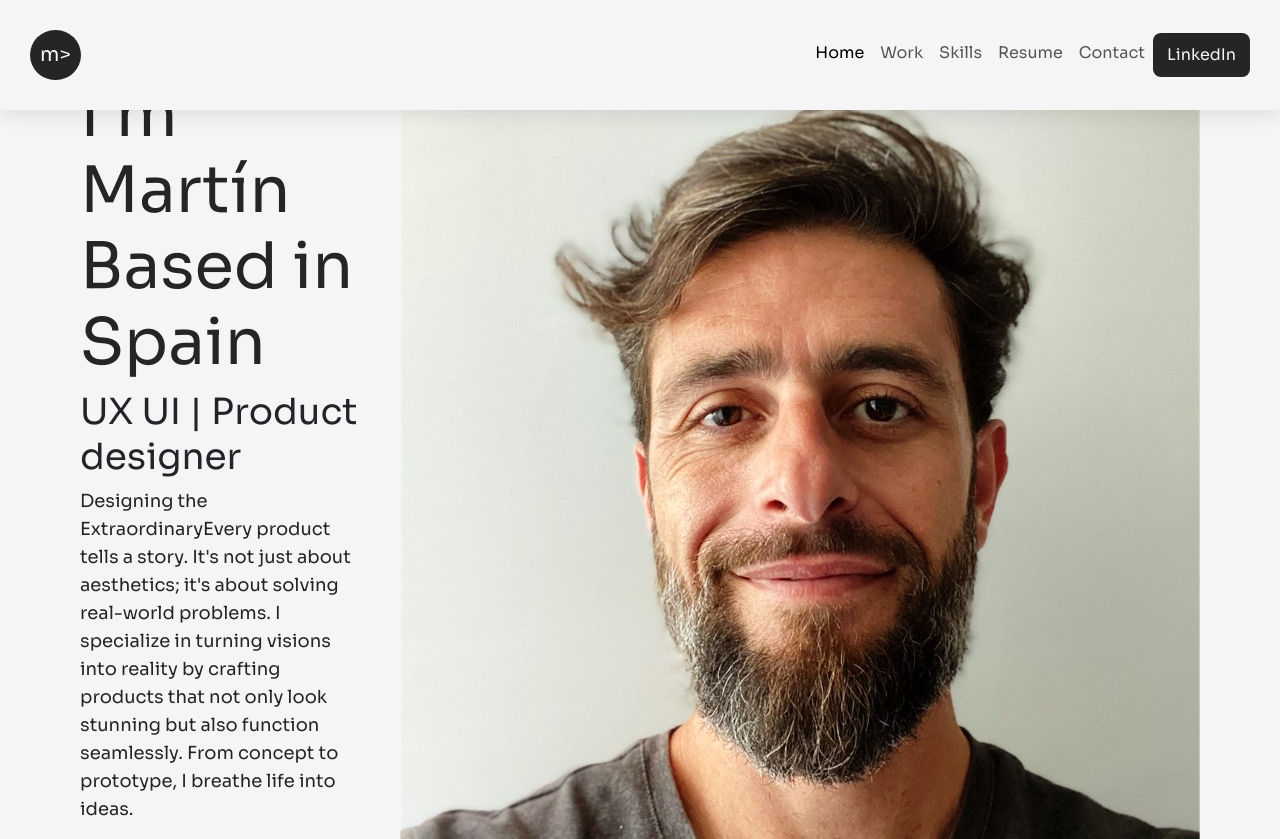
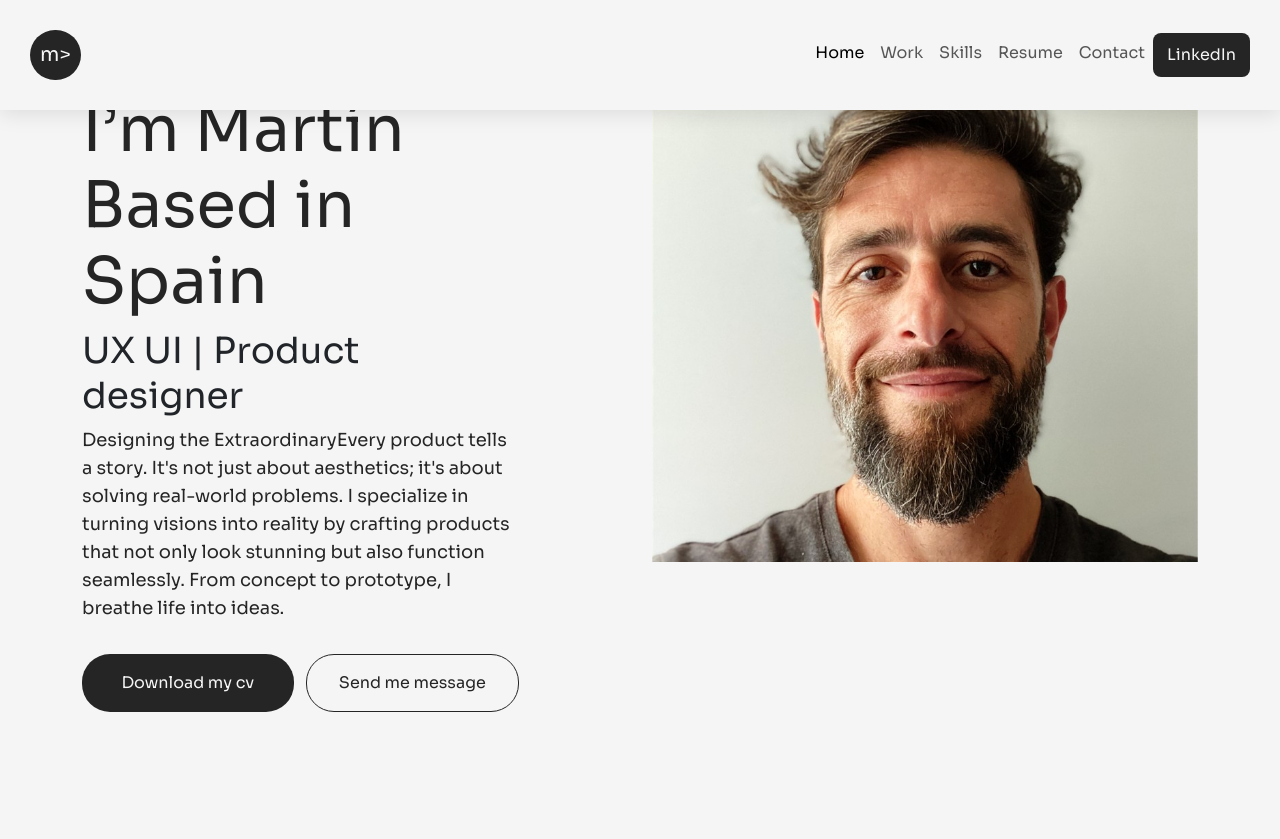
Before and after one commit to Martingd1985/mi_web, a plain HTML site: page index.html in a window 1280 px wide. Shown: the top 839 px of the page. Drawn offline with nearby package versions, Linux system fonts and the light colour scheme.

Commit message:
arreglo hero html con img-fluid

```diff
--- a/index.html
+++ b/index.html
@@ -14,7 +14,6 @@
     <link rel="stylesheet" href="/css/style.css">
     <link rel="shortcut icon" href="img/favicon-martindalessandro.svg">
     <link href='https://unpkg.com/boxicons@2.1.4/css/boxicons.min.css'rel='stylesheet'>
-
 </head>
 <body>
     <!--este es el menu-->
@@ -27,7 +26,7 @@
           <div class="collapse navbar-collapse justify-content-end" id="navbarNav">
             <ul class="navbar-nav">
               <li class="nav-item">
-                <a class="nav-link active" aria-current="page" href="index.html">Home</a>
+                <a class="nav-link active" aria-current="page" href="/index.html">Home</a>
               </li>
               <li class="nav-item">
                 <a class="nav-link" href="/pages/work.html">Work</a>
@@ -50,20 +49,23 @@
       </nav>
 <!--este es el hero principal-->
 <main>
-      <div class="principal-hero">
-        <img src="/img/hero-ph-martindalessandro.jpeg" alt="foto de mi perfil" >
+  <div class="container">
+    <div class="row">
+        <div class="col-md-6">
             <div class="text-hero">
             <h1>Hey there! I’m Martín Based in Spain</h1>
-          <h2>
-            UX UI | Product designer
-          </h2>
+            <h2>UX UI | Product designer</h2>
             <p>Designing the Extraordinary</strong>Every product tells a story. It's not just about aesthetics; it's about solving real-world problems. I specialize in turning visions into reality by crafting products that not only look stunning but also function seamlessly.
             From concept to prototype, I breathe life into ideas.
             </p>
             <div class="cta-btns">
                 <a href="#"  class="cta-primary"  download>Download my cv</a>
-
                 <a href="#form" class="cta-secondary">Send me message</a>
+            </div>
+        </div>
+    </div>
+        <div class="col-md-6">
+            <img src="/img/hero-ph-martindalessandro.jpeg" alt="foto de mi perfil" class="img-fluid">
         </div>
     </div>
     </div>
```
Lines whose indentation alone changed are shown as unchanged.
